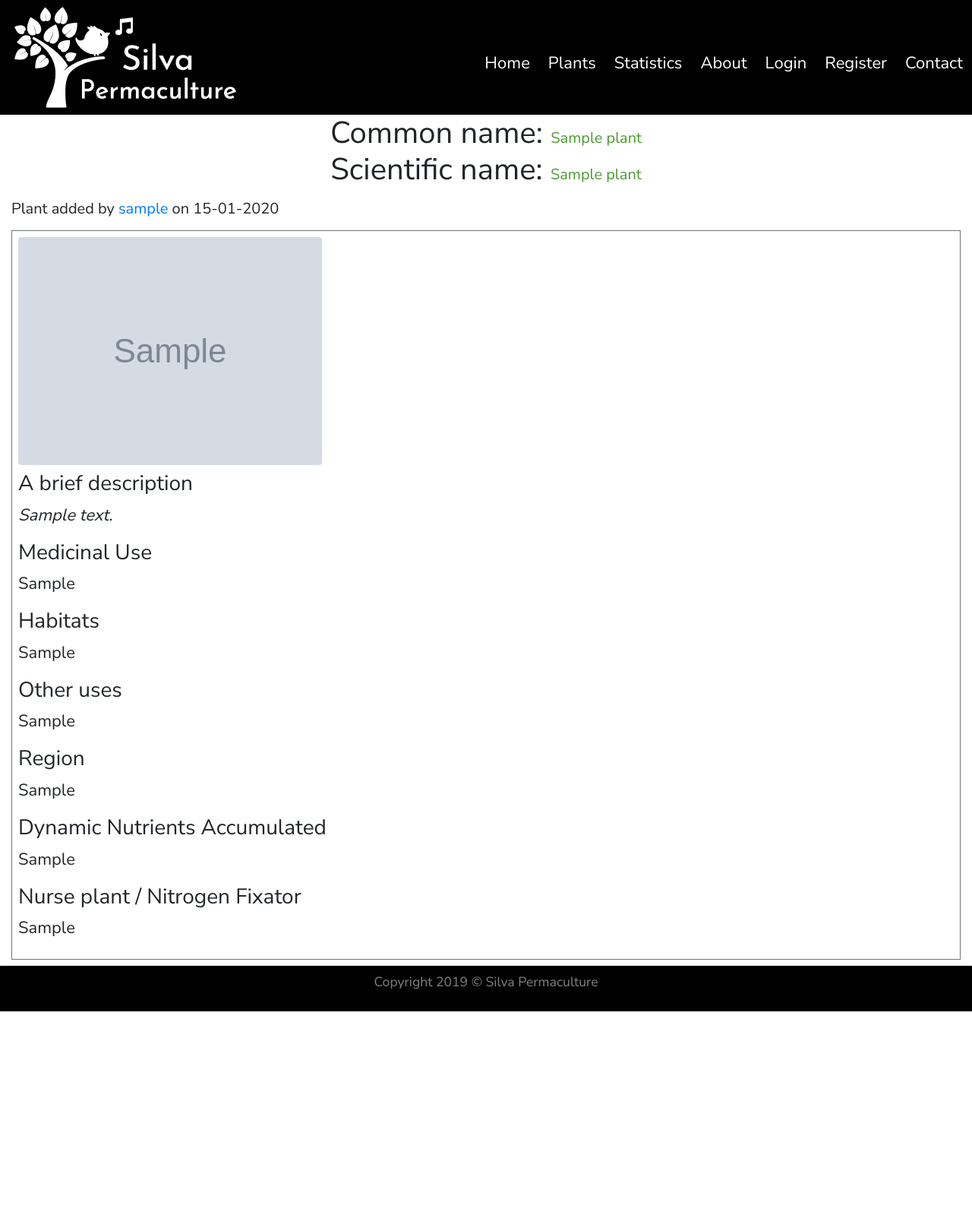
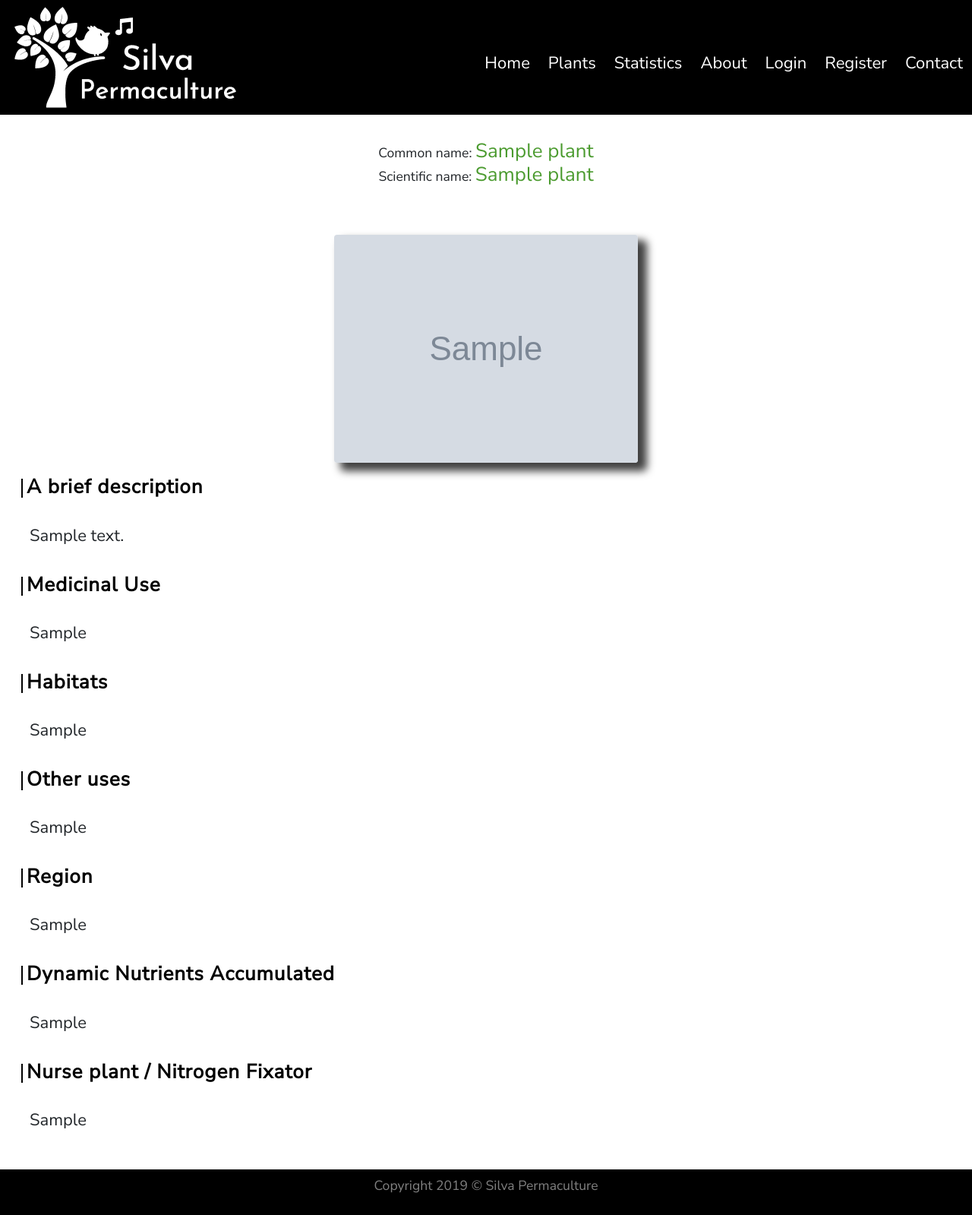
Before and after one commit to Walachul/SilvaPermaculture, a Flask app: page /plants/1 in a window 1280 px wide. Shown: the whole page at 76% size. Before the commit the page ends 1331 px from the top, so only its background shows below. Run offline with Flask 2, Linux system fonts and the light colour scheme; tables that the repository leaves empty hold one stand-in row (values such as "Sample post"); grey boxes marked "Sample" are stand-in pictures; parts of the project's set-up code (start-up, migrations or seed data) failed here and were passed over; some libraries are stand-ins or nearby versions.

Commit message:
Finished styling the plant.html page.

```diff
--- a/silvapermaculture/static/css/style.css
+++ b/silvapermaculture/static/css/style.css
@@ -78,7 +78,7 @@ main{
 /**** Plant Database Page ****/
 .titles{
     color: #4B9B2F;
-    font-size:20px
+    font-size:26px
 }
 .btn-readmore, .btn-search{
     background-color: #4B9B2F;
@@ -104,7 +104,27 @@ main{
     font-size:14px;
     font-weight:400
 }
+/**** Show single Plant page ****/
+#plantShadow{
+    -webkit-box-shadow: 10px 9px 11px 2px rgba(0,0,0,0.75);
+    -moz-box-shadow: 10px 9px 11px 2px rgba(0,0,0,0.75);
+    box-shadow: 10px 9px 11px 2px rgba(0,0,0,0.75);
+}
+.infoPlantHeadings{
+    font-size: 26px;
+    letter-spacing: 1px;
+    font-weight: bold;
+    color: black
+}
+.infoPlantHeadings::after{
+    content: "";
+    display: block;
+    border: 1px solid black;
+    height: 25px;
+    float: left;
+    margin: 5px;
 
+}
 /**** Registration Page ****/
 #register, #login{
     background: linear-gradient(to right, rgba(9,194,0,0.7), rgba(125,168,0,0.5))
--- a/silvapermaculture/templates/plant.html
+++ b/silvapermaculture/templates/plant.html
@@ -2,44 +2,42 @@
     {% block content %}
         <div class="row">
             <div class="col-12">
-                <h1 class="text-center">Common name: <span class="titles">{{ plant.common_name }}</span><br/>
+                <h1 class="my-4 py-2 text-center small">Common name: <span class="titles">{{ plant.common_name }}</span><br/>
                 Scientific name: <span class="titles">{{ plant.botanical_name }} </span></h1>
             </div>
-        </div>
+        </div><!--end of row-->
         <div class="row">
-            <div class="col-12 col-lg-9">
-                <h5 class="my-2 text-left">Plant added by <a href="#">{{ plant.author.username }}</a>
-                    on {{ plant.date_added.strftime('%d-%m-%Y') }}</h5>
-            </div>
             {% if plant.author == current_user  %}
-            <div class="col-12 col-lg-3">
+            <div class="col-12">
+                <div class="float-right">
                 <a class="btn btn-secondary" href="{{ url_for('update_plant', plant_id=plant.id) }}">Edit</a>
                 <button class="btn btn-danger" data-toggle="modal" data-target="#deleteModal">Delete</button>
+                </div>
             </div>
             {% endif %}
-        </div>
+        </div><!--end of row-->
         <div class="row">
             <div class="col-12">
-                <div class="my-2 p-2 border border-secondary">
-                    <img class="img-fluid rounded " src="{{ url_for('static', filename='img/plants/' + plant.image_file) }}"  alt="Default plant image"/>
-                    <h3 class="mt-2">A brief description</h3>
-                    <p class="text-left"><em>{{ plant.short_description }}</em> </p>
-                    <h3>Medicinal Use</h3>
-                    <p class="text-left">{{ plant.medicinal }}</p>
-                    <h3>Habitats</h3>
-                    <p class="text-left">{{ plant.habitats }}</p>
-                    <h3>Other uses</h3>
-                    <p class="text-left">{{ plant.other_uses }}</p>
-                    <h3>Region</h3>
-                    <p class="text-left">{{ plant.region }}</p>
-                    <h3>Dynamic Nutrients Accumulated</h3>
-                    <p class="text-left">
+                <div class="my-2 p-2">
+                    <img class="img-fluid rounded my-3 d-block mx-auto" id="plantShadow" src="{{ url_for('static', filename='img/plants/' + plant.image_file) }}"  alt="Default plant image"/>
+                    <h3 class="my-3 infoPlantHeadings">A brief description</h3>
+                    <p class="text-justify p-3">{{ plant.short_description }}</p>
+                    <h3 class="my-3 infoPlantHeadings">Medicinal Use</h3>
+                    <p class="text-justify p-3">{{ plant.medicinal }}</p>
+                    <h3 class="my-3 infoPlantHeadings">Habitats</h3>
+                    <p class="text-justify p-3">{{ plant.habitats }}</p>
+                    <h3 class="my-3 infoPlantHeadings">Other uses</h3>
+                    <p class="text-justify p-3">{{ plant.other_uses }}</p>
+                    <h3 class="my-3 infoPlantHeadings">Region</h3>
+                    <p class="text-justify p-3">{{ plant.region }}</p>
+                    <h3 class="my-3 infoPlantHeadings">Dynamic Nutrients Accumulated</h3>
+                    <p class="text-justify p-3">
                         {% for element in plant.dna %}
                         {{ element }}
                         {% endfor %}
                     </p>
-                    <h3>Nurse plant / Nitrogen Fixator</h3>
-                    <p class="text-left">
+                    <h3 class="my-3 infoPlantHeadings">Nurse plant / Nitrogen Fixator</h3>
+                    <p class="text-justify p-3">
                         {% for extra in plant.nfn %}
                         {{ extra }}
                         {% endfor %}
@@ -48,7 +46,7 @@
                 </div>
 
             </div>
-        </div>
+        </div><!--end of row-->
         <!-- Modal for deleting plant-->
         <div class="modal fade" id="deleteModal" tabindex="-1" role="dialog" aria-labelledby="deleteModalLabel" aria-hidden="true">
           <div class="modal-dialog" role="document">
```
